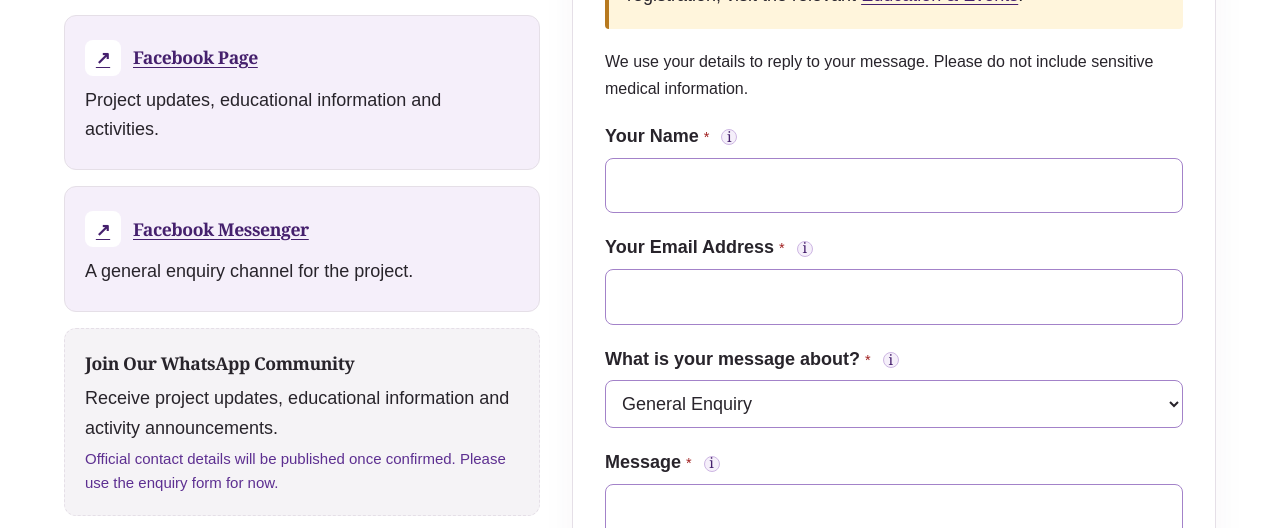
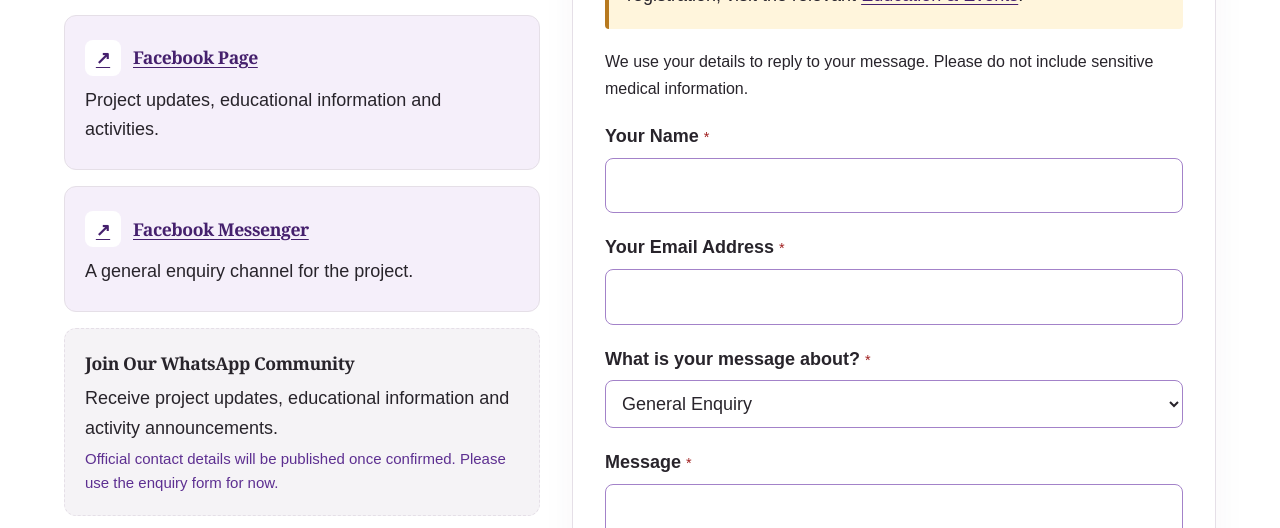
Before and after one commit to Elson180225/dementia-care-hub, a React (Vite) app: page /about/contact in a window 1280 px wide. Shown: the part 780-1308 px from the top of the page. Built offline with nearby package versions, Linux system fonts and the light colour scheme; no server answers.

Commit message:
Remove question-mark help icons from Contact Us

```diff
--- a/src/pages/Contact.jsx
+++ b/src/pages/Contact.jsx
@@ -1,5 +1,4 @@
 import Trans from "../i18n/Trans";
-import FieldInfo, { fieldExample } from "../components/FieldInfo";
 import FormFeedback from "../components/FormFeedback";
 import { useEffect, useRef, useState } from 'react';
 import { Link } from 'react-router-dom';
@@ -96,7 +95,7 @@ export default function Contact() {
         <div className="contact-boundary"><strong>{c.boundaryTitle || "Our service boundary"}</strong><p>{c.boundaryText || "Dementia Care Connect does not provide emergency, medical consultation or crisis support services."}</p><p>{c.boundaryHelp || "For external services, visit"} <Link to="/find-help">{t.header?.menu?.findHelp || "Find Help & Support"}</Link>. {c.boundaryEvents || "For event registration, visit the relevant"} <Link to="/learn-events/events">{t.header?.menu?.learnEvents || "Education & Events page"}</Link>.</p></div>
         <p id="privacy-notice">{c.privacyNotice || "We use your name, email and message to manage and respond to your enquiry through the project’s administrative workflow. Please do not include sensitive medical details."}</p>
         <form ref={form} onSubmit={submit} noValidate aria-describedby="privacy-notice" aria-busy={busy}>
-          {['name', 'email', 'type', 'message'].map(field => <div className="contact-field" key={field}><label htmlFor={`contact-${field}`}>{({ name: c.name || 'Name', email: c.email || 'Email', type: c.enquiryType || 'Enquiry Type', message: c.message || 'Message' })[field]} <span className="required-marker" aria-label={c.required || "required"}>*</span><FieldInfo label={field} example={field === "type" ? "Example: choose Collaboration for a partnership enquiry." : fieldExample(field)} /></label>
+          {['name', 'email', 'type', 'message'].map(field => <div className="contact-field" key={field}><label htmlFor={`contact-${field}`}>{({ name: c.name || 'Name', email: c.email || 'Email', type: c.enquiryType || 'Enquiry Type', message: c.message || 'Message' })[field]} <span className="required-marker" aria-label={c.required || "required"}>*</span></label>
             {field === 'type' ? <select id={`contact-${field}`} name={field} value={values[field]} onChange={change} required aria-invalid={!!errors[field]} aria-describedby={errors[field] ? `${field}-error` : undefined}>{enquiryTypes.map((type,index) => <option key={type} value={type}>{c.enquiryOptions?.[index]||type}</option>)}</select> : field === 'message' ? <textarea id={`contact-${field}`} name={field} value={values[field]} onChange={change} required maxLength={5000} rows={6} aria-invalid={!!errors[field]} aria-describedby={errors[field] ? `${field}-error` : undefined} /> : <input id={`contact-${field}`} name={field} type={field === 'email' ? 'email' : 'text'} autoComplete={field} maxLength={field === 'name' ? 120 : 254} value={values[field]} onChange={change} required aria-invalid={!!errors[field]} aria-describedby={errors[field] ? `${field}-error` : undefined} />}
             <FormFeedback id={`${field}-error`}>{errors[field]}</FormFeedback>
           </div>)}
```
